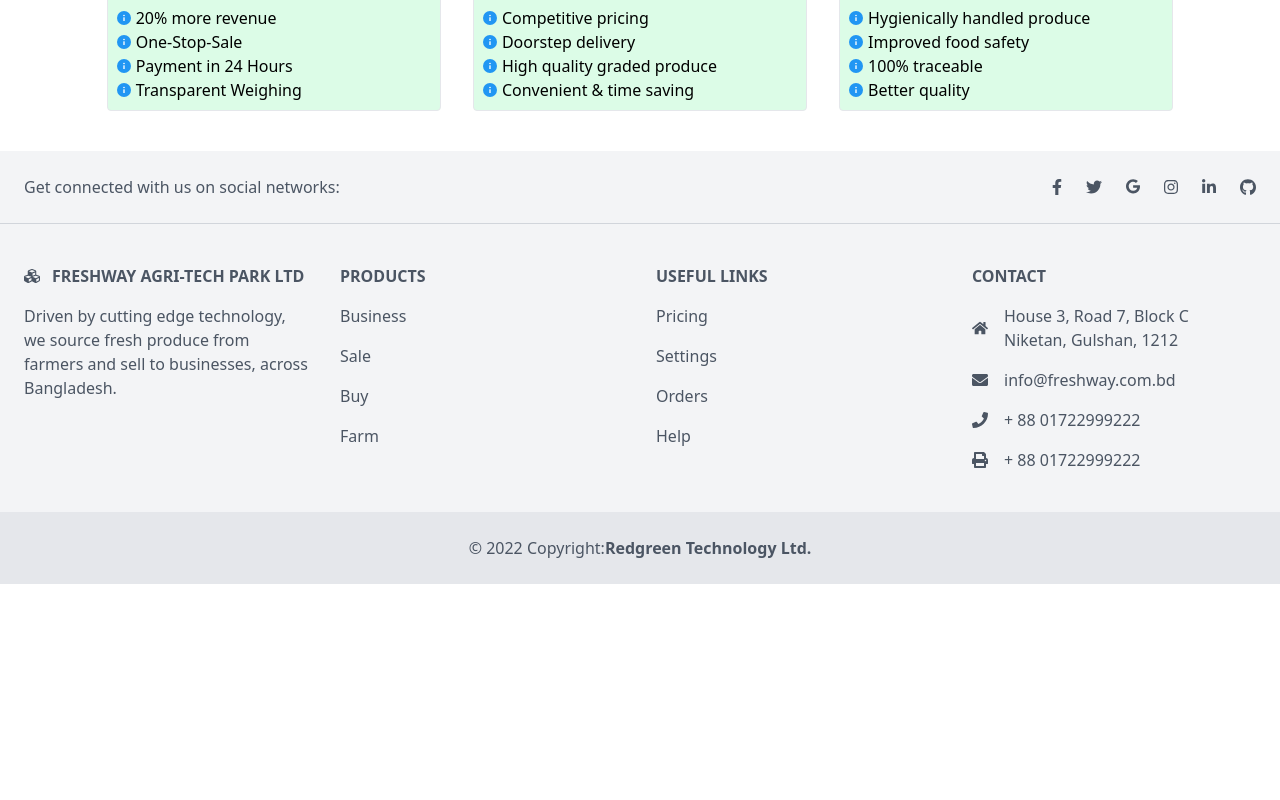
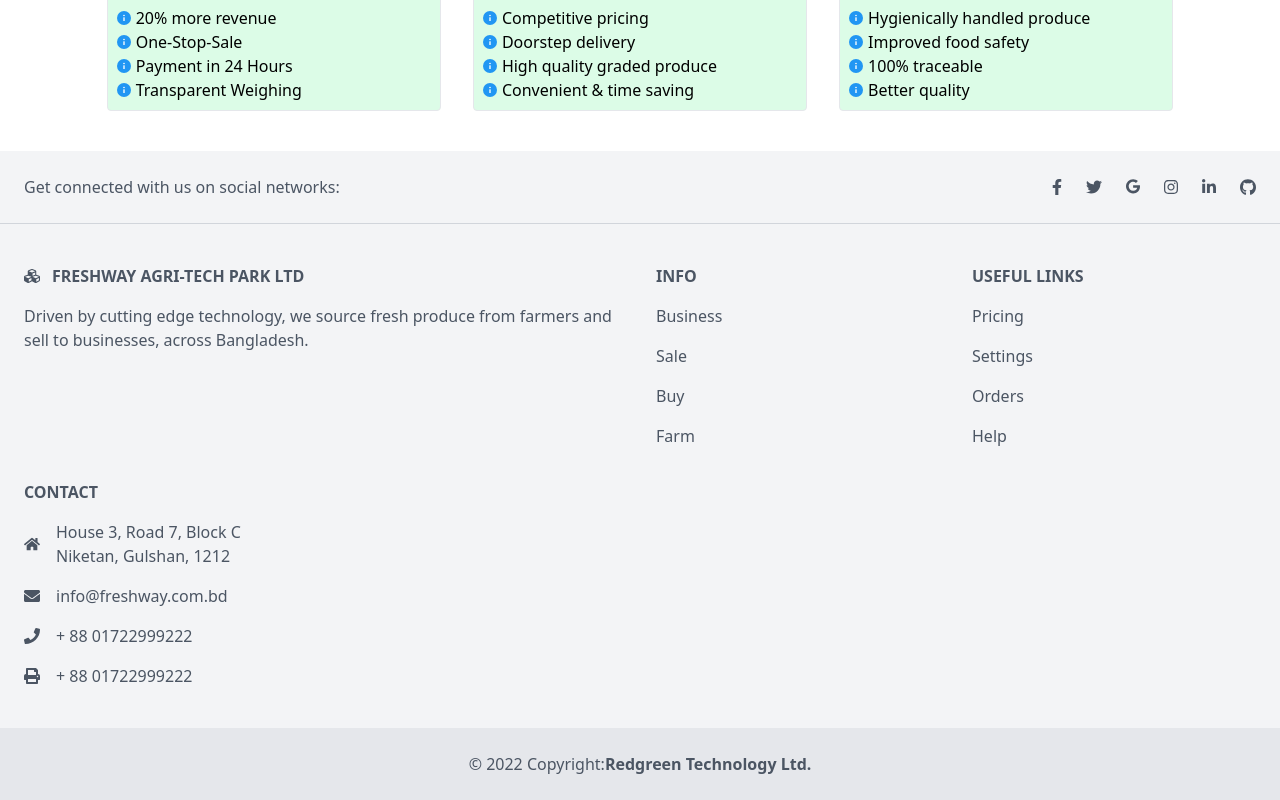
Before and after one commit to AveyBD/freshway.com.bd, a React (Create React App) app: page / in a window 1280 px wide. Shown: the part 1678-2478 px from the top of the page. Before the commit the page ends 2262 px from the top, so only its background shows below. Built offline with nearby package versions, Linux system fonts and the light colour scheme.

Commit message:
Beautify Footer

```diff
--- a/src/Components/Foooter/Footer.js
+++ b/src/Components/Foooter/Footer.js
@@ -114,8 +114,8 @@
           </div>
         </div>
         <div className="mx-6 py-10 text-center md:text-left">
-          <div className="grid grid-1 md:grid-cols-2 lg:grid-cols-4 gap-8">
-            <div className="">
+          <div className="grid grid-cols-2 md:grid-cols-2 lg:grid-cols-4 gap-8">
+            <div className="col-span-2">
               <h6
                 className="
             uppercase
@@ -125,6 +125,7 @@
             items-center
             justify-center
             md:justify-start
+
           "
               >
                 <svg
@@ -151,7 +152,7 @@
             </div>
             <div className="">
               <h6 className="uppercase font-semibold mb-4 flex justify-center md:justify-start">
-                Products
+                Info
               </h6>
               <p className="mb-4">
                 <a href="#!" className="text-gray-600">
@@ -199,7 +200,7 @@
                 </a>
               </p>
             </div>
-            <div className="">
+            <div className="col-span-2">
               <h6 className="uppercase font-semibold mb-4 flex justify-center md:justify-start">
                 Contact
               </h6>
```
